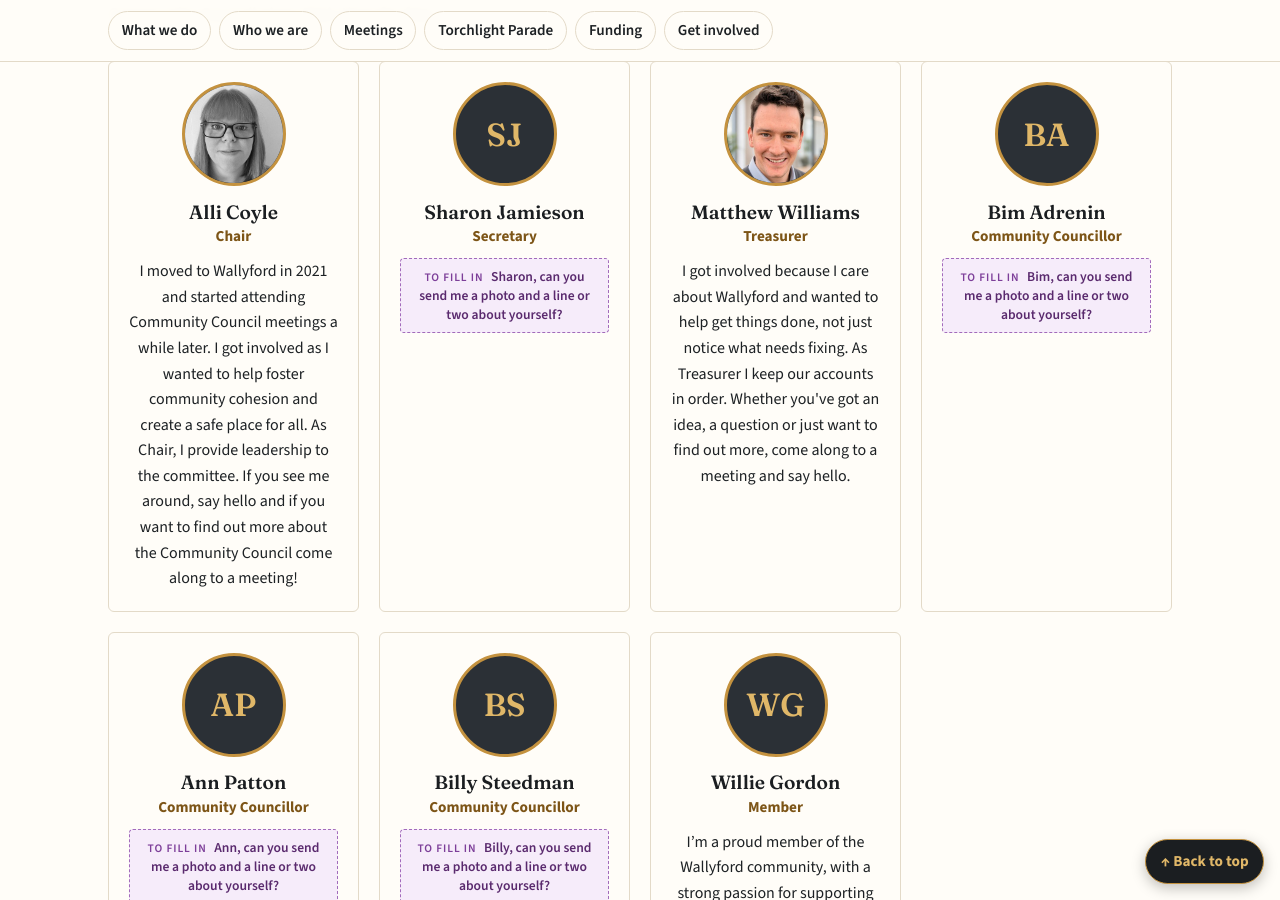
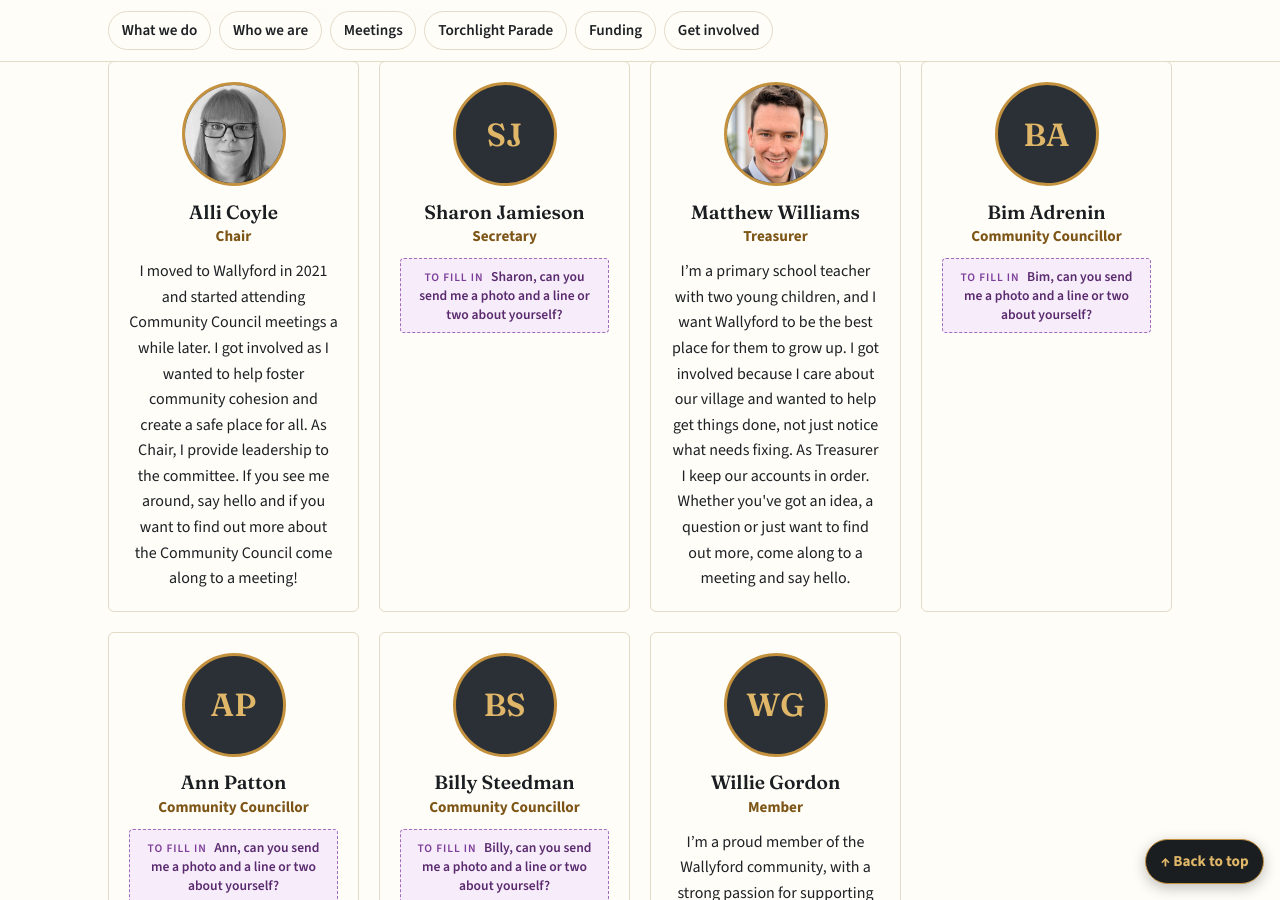
Before and after one commit to dochtie/wallyford-community-council, a Jekyll site: the page built from council.html, in a window 1280 px wide and 900 px high, scrolled down 1438 px. Built offline with Jekyll 4.4.1, drawn with Linux system fonts in a browser that asks for light colours.

Commit message:
Update Matthew Williams blurb to mention being a teacher and dad

```diff
--- a/_data/councillors.yml
+++ b/_data/councillors.yml
@@ -16,7 +16,7 @@
 - name: Matthew Williams
   role: Treasurer
   photo: matthew-williams.jpg
-  blurb: "I got involved because I care about Wallyford and wanted to help get things done, not just notice what needs fixing. As Treasurer I keep our accounts in order. Whether you've got an idea, a question or just want to find out more, come along to a meeting and say hello."
+  blurb: "I’m a primary school teacher with two young children, and I want Wallyford to be the best place for them to grow up. I got involved because I care about our village and wanted to help get things done, not just notice what needs fixing. As Treasurer I keep our accounts in order. Whether you've got an idea, a question or just want to find out more, come along to a meeting and say hello."
 
 - name: Bim Adrenin
   role: Community Councillor
```
